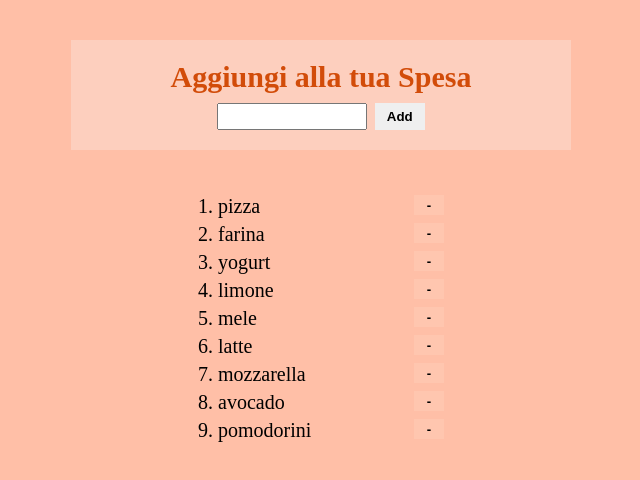
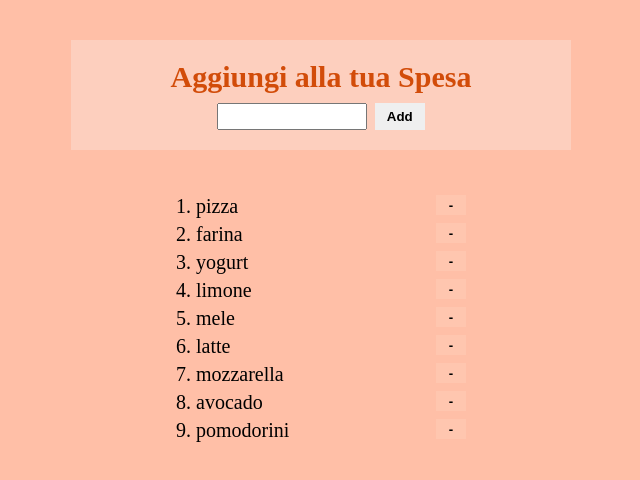
Before and after one commit to AnukaJapa/js-lista-spesa, a plain HTML site: page index.html in a window 1280 px wide. Shown: the whole page, without its empty margins (319-959 px from the left). Drawn offline with Linux system fonts and the light colour scheme.

Commit message:
modifica css

```diff
--- a/style.css
+++ b/style.css
@@ -63,7 +63,8 @@ background-color: rgba(250, 235, 215, 0.155);
 
 ol {
 margin:0 auto;
-width:20%;
+width:90%;
+max-width:300px;
 min-width:150px;
 }
 
```
